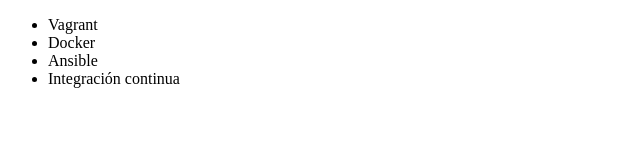
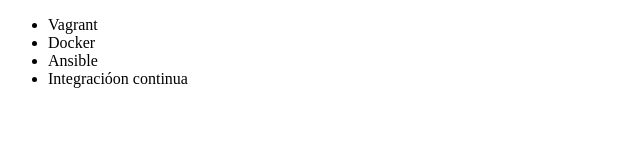
Before and after one commit to Breigzon/juego_secreto, a plain HTML site: page index2.html in a window 1280 px wide. Shown: the full height of the page, 0-640 px from the left. Drawn offline with Linux system fonts and the light colour scheme.

Commit message:
arreglado acento, nop

```diff
--- a/index2.html
+++ b/index2.html
@@ -9,7 +9,7 @@
          <li> Vagrant </li>
          <li> Docker </li>
          <li> Ansible </li>
-         <li> Integración continua </li>
+         <li> Integracióon continua </li>
      </ul>
 </body>
 </html>
```
